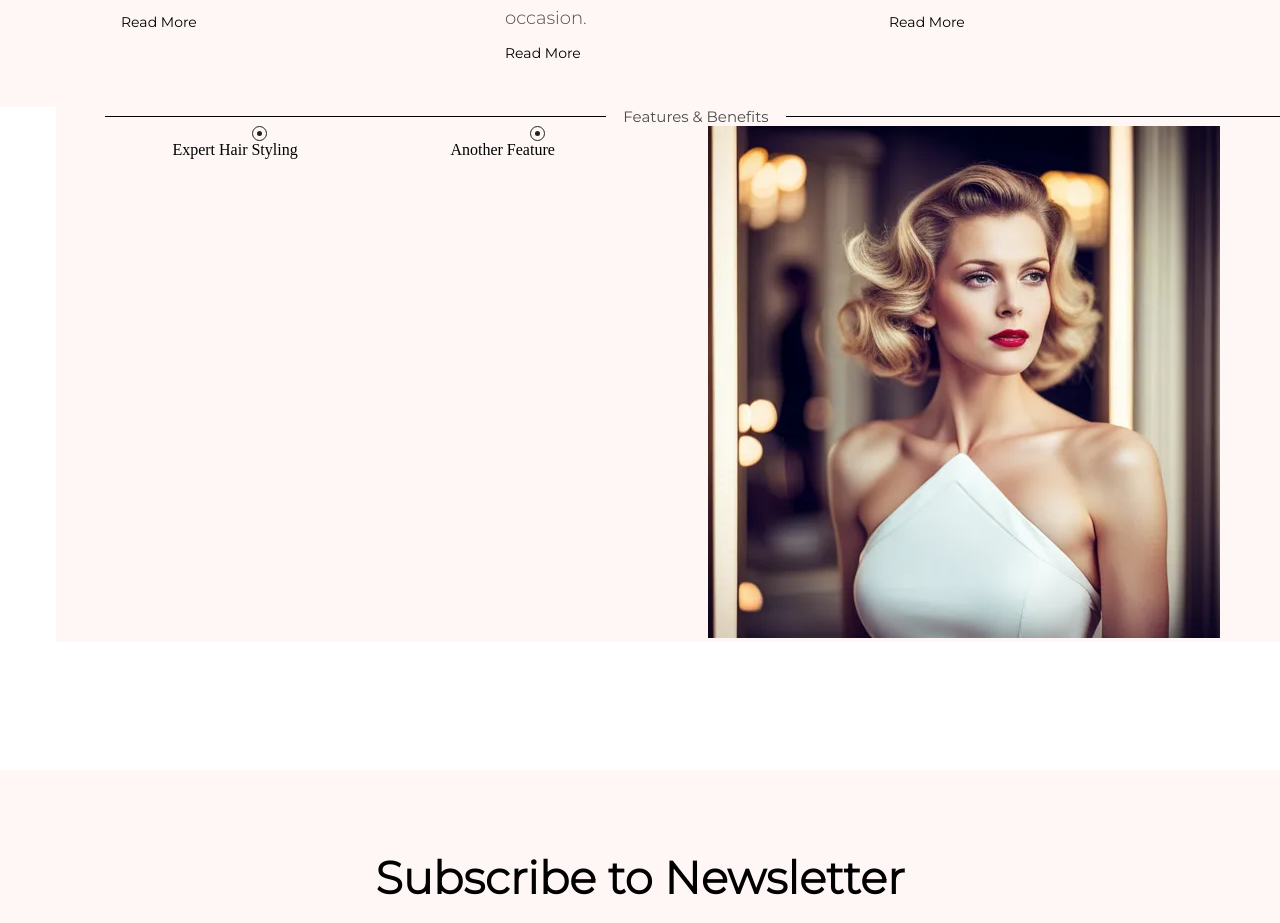
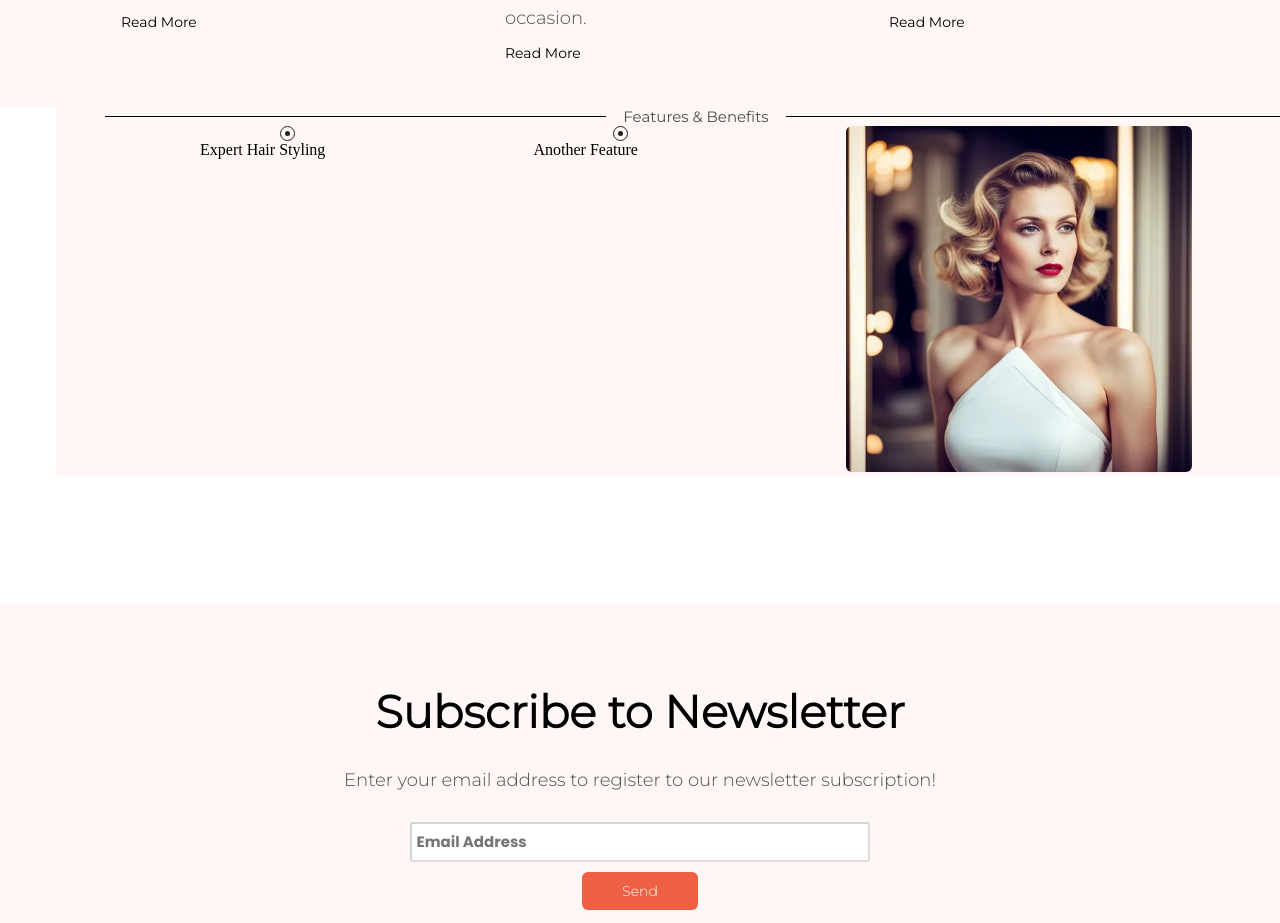
Before and after one commit to nadiahosisy/Beauty-Salon, a React (Vite) app: page /Home in a window 1280 px wide. Shown: the part 2203-3126 px from the top of the page. Built offline with nearby package versions, Linux system fonts and the light colour scheme.

Commit message:
fixed photo

```diff
--- a/src/style/home-beneifts.css
+++ b/src/style/home-beneifts.css
@@ -92,4 +92,7 @@
   justify-content: center;
 }
 .image-herson-rodriguez {
+  border-radius: 6px 6px 6px 6px;
+  width: 346px;
+  height: 346px;
 }
```
